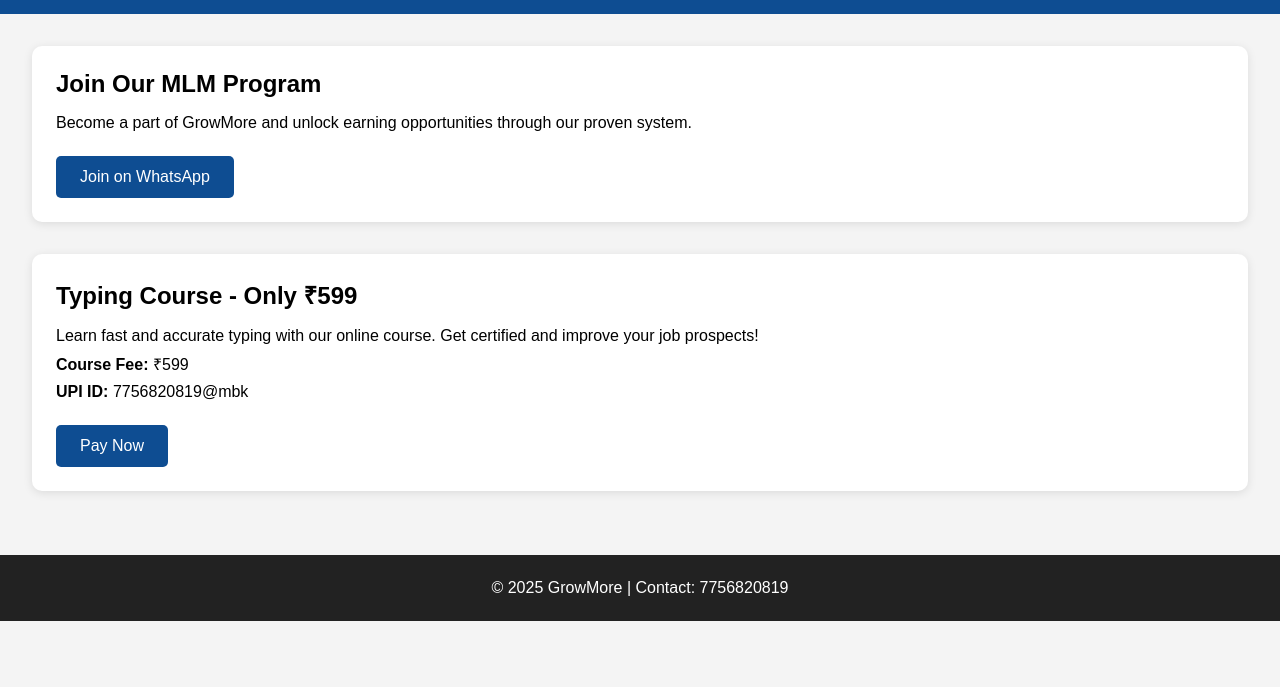
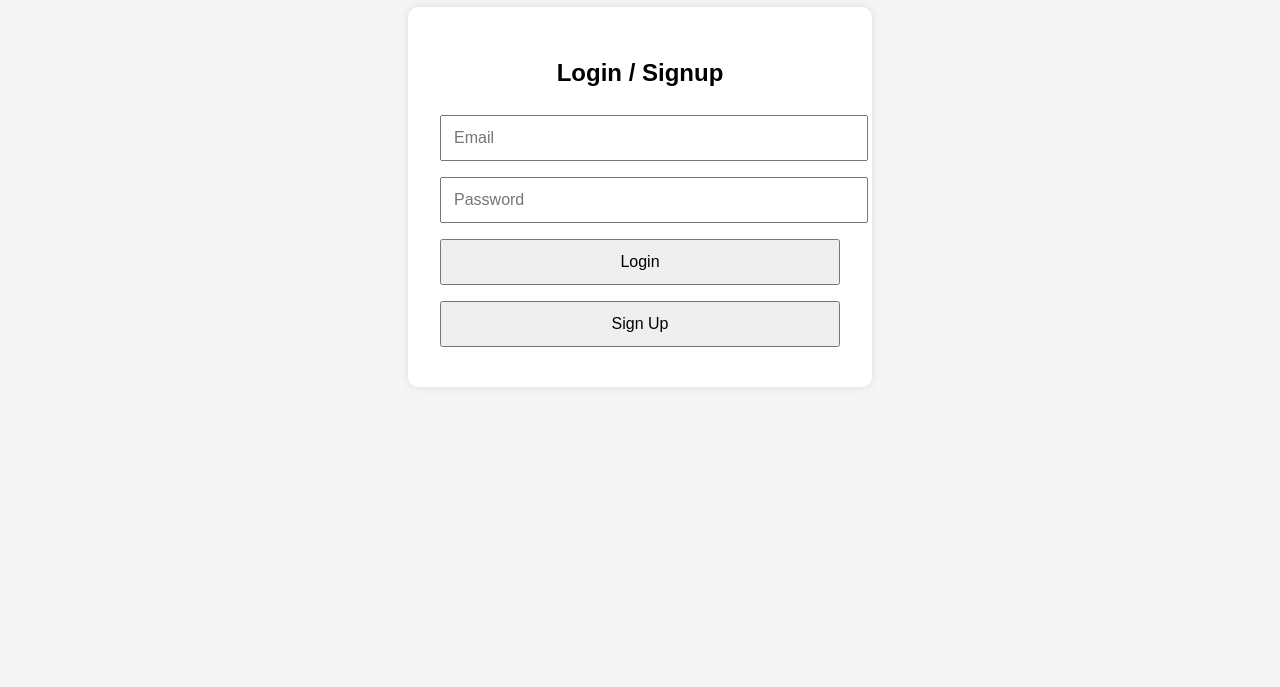
Before and after one commit to OMKAR0000693/OMKAR0000693.github.io, a plain HTML site: page index.html in a window 1280 px wide. Shown: the part 113-800 px from the top of the page. Drawn offline with Linux system fonts and the light colour scheme.

Commit message:
Update index.html

```diff
--- a/index.html
+++ b/index.html
@@ -1,79 +1,109 @@
-<!DOCTYPE html>
-<html lang="en">
+<!DOCTYPE html><html lang="en">
 <head>
   <meta charset="UTF-8" />
   <meta name="viewport" content="width=device-width, initial-scale=1.0" />
-  <title>GrowMore MLM & Typing Course</title>
+  <title>GrowMore Login</title>
+  <script src="https://www.gstatic.com/firebasejs/9.22.2/firebase-app-compat.js"></script>
+  <script src="https://www.gstatic.com/firebasejs/9.22.2/firebase-auth-compat.js"></script>
+  <script src="https://www.gstatic.com/firebasejs/9.22.2/firebase-database-compat.js"></script>
   <style>
     body {
       font-family: Arial, sans-serif;
-      margin: 0;
-      padding: 0;
-      background-color: #f4f4f4;
-    }
-    header {
-      background-color: #0e4d92;
-      color: white;
+      background: #f5f5f5;
       text-align: center;
-      padding: 1.5rem;
-    }
-    section {
       padding: 2rem;
     }
-    .card {
+    .container {
+      max-width: 400px;
+      margin: auto;
       background: white;
-      padding: 1.5rem;
+      padding: 2rem;
       border-radius: 10px;
-      box-shadow: 0 2px 10px rgba(0,0,0,0.1);
-      margin-bottom: 2rem;
+      box-shadow: 0 0 10px rgba(0,0,0,0.1);
     }
-    h1, h2 {
-      margin: 0 0 1rem 0;
+    input, button {
+      width: 100%;
+      padding: 0.75rem;
+      margin: 0.5rem 0;
+      font-size: 1rem;
     }
-    p {
-      margin: 0.5rem 0;
-    }
-    .btn {
-      display: inline-block;
-      padding: 0.75rem 1.5rem;
-      background-color: #0e4d92;
-      color: white;
-      text-decoration: none;
-      border-radius: 5px;
+    #user-info {
+      display: none;
       margin-top: 1rem;
-    }
-    footer {
-      text-align: center;
-      padding: 1rem;
-      background-color: #222;
-      color: white;
     }
   </style>
 </head>
 <body>
-  <header>
-    <h1>GrowMore</h1>
-    <p>Professional MLM Join Page + Typing Course</p>
-  </header>
+  <h1>GrowMore</h1>
+  <div class="container">
+    <h2>Login / Signup</h2>
+    <input type="email" id="email" placeholder="Email" />
+    <input type="password" id="password" placeholder="Password" />
+    <button onclick="login()">Login</button>
+    <button onclick="signup()">Sign Up</button><div id="user-info">
+  <p><strong>Welcome:</strong> <span id="user-email"></span></p>
+  <p><strong>Your Refer Code:</strong> <span id="refer-code"></span></p>
+  <button onclick="logout()">Logout</button>
+</div>
 
-  <section>
-    <div class="card">
-      <h2>Join Our MLM Program</h2>
-      <p>Become a part of GrowMore and unlock earning opportunities through our proven system.</p>
-      <a class="btn" href="https://wa.me/917756820819" target="_blank">Join on WhatsApp</a>
-    </div>
+  </div>  <script>
+    const firebaseConfig = {
+      apiKey: "YOUR_API_KEY",
+      authDomain: "YOUR_PROJECT_ID.firebaseapp.com",
+      databaseURL: "https://YOUR_PROJECT_ID.firebaseio.com",
+      projectId: "YOUR_PROJECT_ID",
+      storageBucket: "YOUR_PROJECT_ID.appspot.com",
+      messagingSenderId: "SENDER_ID",
+      appId: "APP_ID"
+    };
 
-    <div class="card">
-      <h2>Typing Course - Only ₹599</h2>
-      <p>Learn fast and accurate typing with our online course. Get certified and improve your job prospects!</p>
-      <p><strong>Course Fee:</strong> ₹599</p>
-      <p><strong>UPI ID:</strong> 7756820819@mbk</p>
-      <a class="btn" href="upi://pay?pa=7756820819@mbk&pn=GrowMore&cu=INR&am=599" target="_blank">Pay Now</a>
-    </div>
-  </section>
+    firebase.initializeApp(firebaseConfig);
+    const auth = firebase.auth();
+    const db = firebase.database();
 
-  <footer>
-    <p>&copy; 2025 GrowMore | Contact: 7756820819</p>
-  </footer>
-</body>
-</html>
+    function generateReferCode(uid) {
+      return uid.substring(0, 6).toUpperCase();
+    }
+
+    function signup() {
+      const email = document.getElementById("email").value;
+      const password = document.getElementById("password").value;
+      auth.createUserWithEmailAndPassword(email, password)
+        .then((userCredential) => {
+          const user = userCredential.user;
+          const referCode = generateReferCode(user.uid);
+          db.ref("users/" + user.uid).set({
+            email: user.email,
+            referCode: referCode
+          });
+          showUserInfo(user.email, referCode);
+        })
+        .catch((error) => alert(error.message));
+    }
+
+    function login() {
+      const email = document.getElementById("email").value;
+      const password = document.getElementById("password").value;
+      auth.signInWithEmailAndPassword(email, password)
+        .then((userCredential) => {
+          const user = userCredential.user;
+          db.ref("users/" + user.uid).once("value", (snapshot) => {
+            const data = snapshot.val();
+            showUserInfo(user.email, data.referCode);
+          });
+        })
+        .catch((error) => alert(error.message));
+    }
+
+    function logout() {
+      auth.signOut().then(() => {
+        document.getElementById("user-info").style.display = "none";
+      });
+    }
+
+    function showUserInfo(email, referCode) {
+      document.getElementById("user-email").textContent = email;
+      document.getElementById("refer-code").textContent = referCode;
+      document.getElementById("user-info").style.display = "block";
+    }
+  </script>
```
